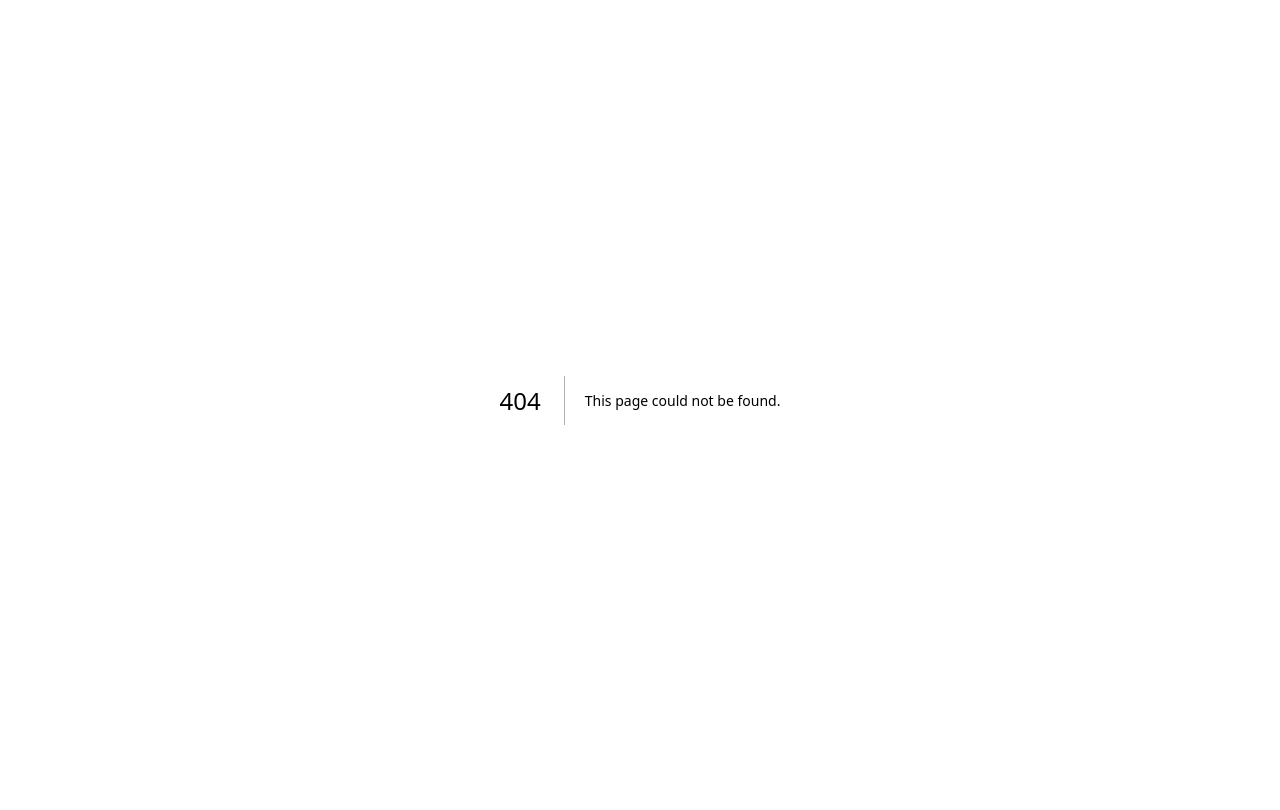
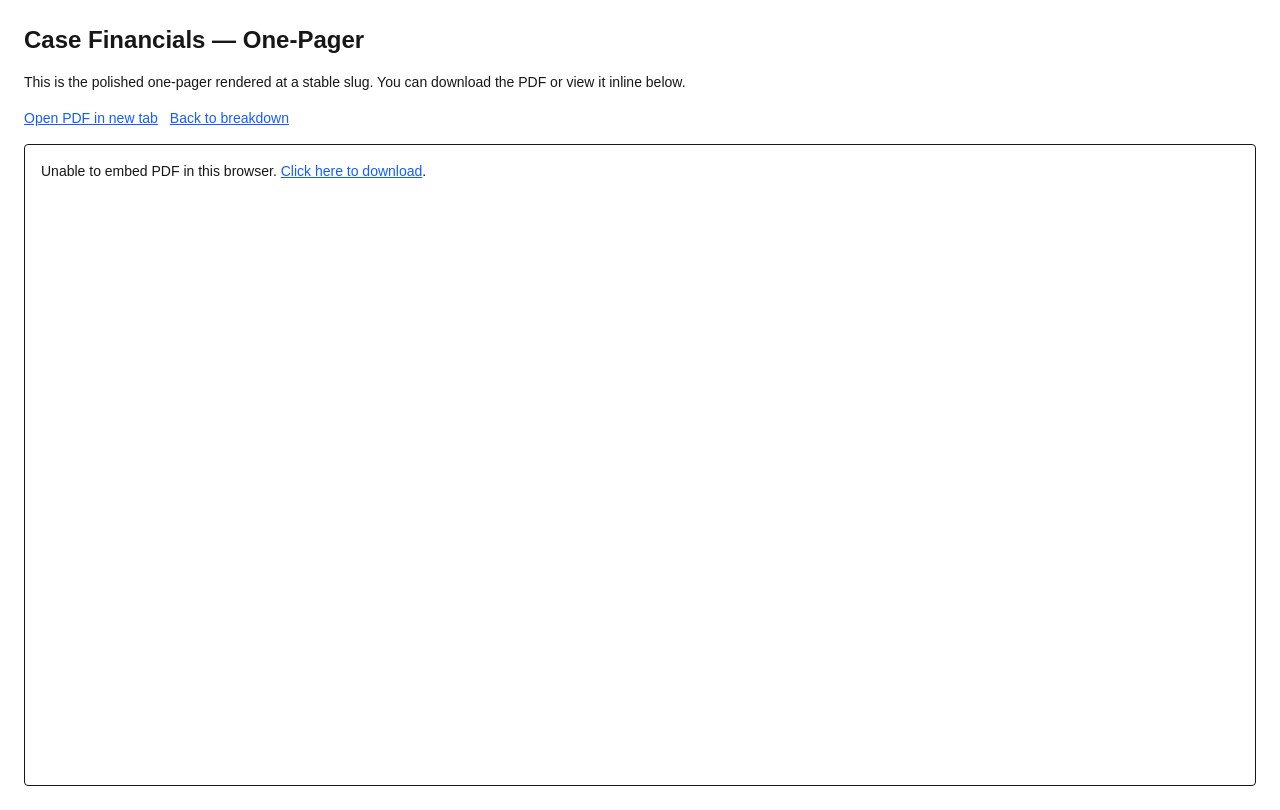
Before and after one commit to mawazawa/legal-intelligence-platform-spec-kit, a Next.js app: page /case-financials/onepager in a window 1280 px wide. Before the commit this address had no page. Built offline with nearby package versions, Linux system fonts and the light colour scheme.

Commit message:
feat(case-financials): add one-pager viewer at /case-financials/onepager slug

```diff
--- /dev/null
+++ b/src/app/case-financials/onepager/page.tsx
@@ -0,0 +1,25 @@
+import React from 'react'
+
+export const dynamic = 'force-static'
+
+export default async function Page() {
+  // Simple HTML viewer for the generated PDF with a clean slug
+  const pdfUrl = '/api/case-financials/onepager'
+  return (
+    <div className="p-6 space-y-4">
+      <h1 className="text-2xl font-semibold">Case Financials — One‑Pager</h1>
+      <p className="text-sm text-muted-foreground">
+        This is the polished one‑pager rendered at a stable slug. You can download the PDF or view it inline below.
+      </p>
+      <div className="flex gap-3 text-sm">
+        <a className="text-blue-600 underline" href={pdfUrl} target="_blank" rel="noreferrer">Open PDF in new tab</a>
+        <a className="text-blue-600 underline" href="/case-financials">Back to breakdown</a>
+      </div>
+      <div className="border rounded">
+        <object data={pdfUrl} type="application/pdf" className="w-full" style={{height: '80vh'}}>
+          <p className="p-4 text-sm">Unable to embed PDF in this browser. <a className="text-blue-600 underline" href={pdfUrl}>Click here to download</a>.</p>
+        </object>
+      </div>
+    </div>
+  )
+}
```
